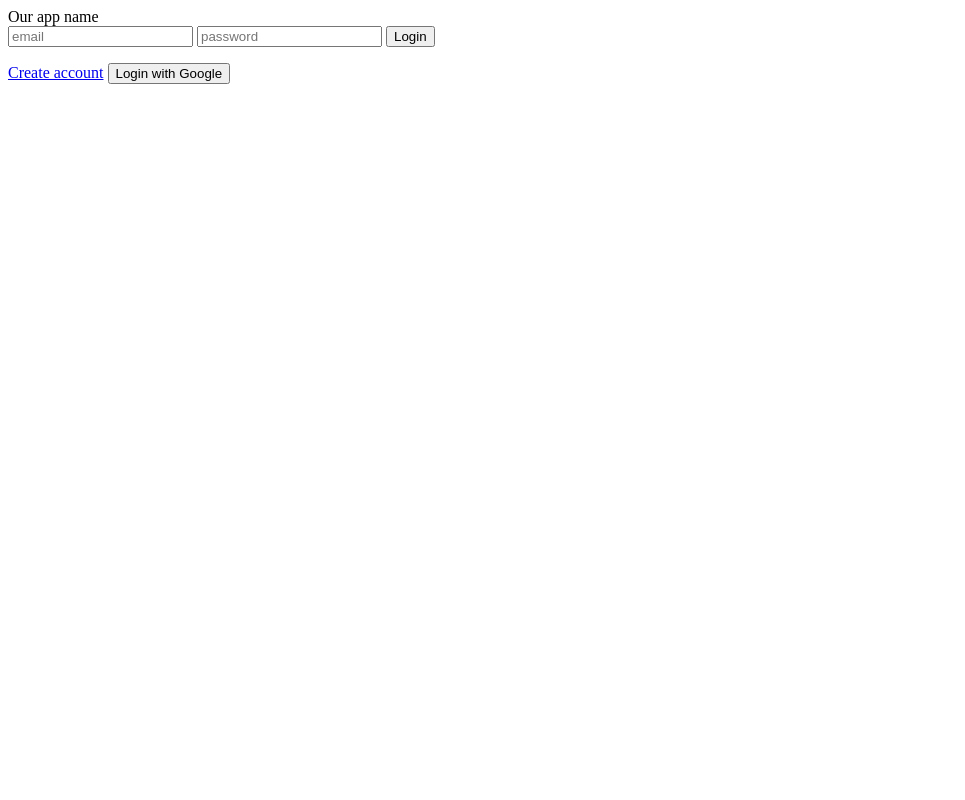
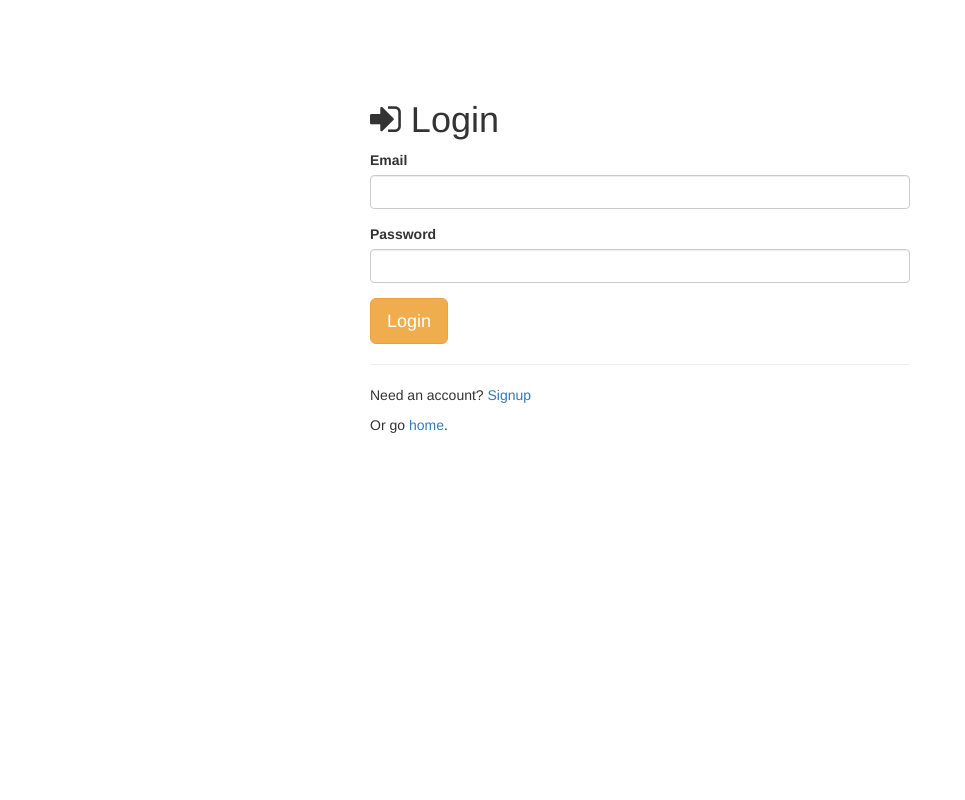
Before and after one commit to BenevolentBactrians/Greenfield, a Node server app: page /login in a window 1280 px wide. Shown: the whole page, without its empty margins (0-965 px from the left). Run offline with Node 20, Linux system fonts and the light colour scheme; some libraries are stand-ins or nearby versions.

Commit message:
Adds login page mockup layout

```diff
--- a/views/login.ejs
+++ b/views/login.ejs
@@ -1,12 +1,55 @@
-<title>Login</title>
-<div class="container">
-    <div class="app-name">Our app name</div>
-    <div class="app-logo"></div>
-    <form action="/login" method="post">
-        <input class="form" type="email" name="email" id="email" placeholder="email">
-        <input type="password" name="password" id="password" placeholder="password">
-        <input type="submit" value="Login">
-    </form>
-    <a href="/signup">Create account</a>
-    <button>Login with Google</button>
-</div>
+<!-- views/login.ejs -->
+<!doctype html>
+<html>
+
+<head>
+    <title>Welcome to Time. ly</title>
+    <link rel="stylesheet" href="//netdna.bootstrapcdn.com/bootstrap/3.0.2/css/bootstrap.min.css">
+    <!-- load bootstrap css -->
+    <link rel="stylesheet" href="//netdna.bootstrapcdn.com/font-awesome/4.0.3/css/font-awesome.min.css">
+    <!-- load fontawesome -->
+    <style>
+        body {
+            padding-top: 80px;
+        }
+    </style>
+</head>
+
+<body>
+    <div class="container">
+
+        <div class="col-sm-6 col-sm-offset-3">
+
+            <h1>
+                <span class="fa fa-sign-in"></span> Login</h1>
+
+
+
+            <!-- LOGIN FORM -->
+            <form action="/login" method="post">
+                <div class="form-group">
+                    <label>Email</label>
+                    <input type="text" class="form-control" name="email">
+                </div>
+                <div class="form-group">
+                    <label>Password</label>
+                    <input type="password" class="form-control" name="password">
+                </div>
+
+                <button type="submit" class="btn btn-warning btn-lg">Login</button>
+            </form>
+
+            <hr>
+
+            <p>Need an account?
+                <a href="/signup">Signup</a>
+            </p>
+            <p>Or go
+                <a href="/">home</a>.</p>
+
+        </div>
+
+    </div>
+</body>
+
+</html>
```
